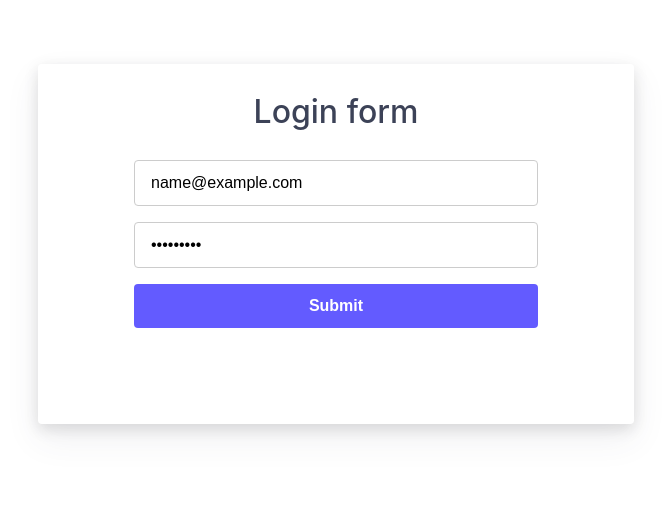
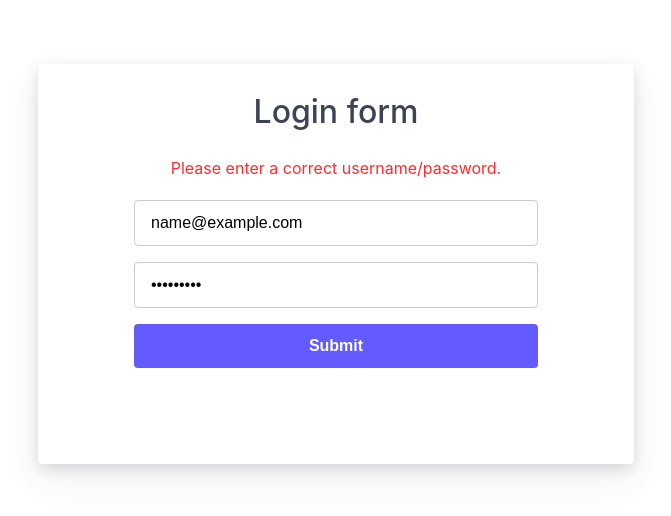
Before and after one commit to yomete/react-puppeteer-2021, a React (Create React App) app: page / in a window 1280 px wide. Both pictures are taken after typing "name@example.com", "Sample123" into the empty fields and a click on the button "Submit". Shown: the top 516 px of the page, without its empty margins (304-975 px from the left). Built offline with nearby package versions, Linux system fonts and the light colour scheme.

Commit message:
Add second test

```diff
--- a/src/App.css
+++ b/src/App.css
@@ -70,6 +70,11 @@
   cursor: pointer;
 }
 
+.form-error-text {
+  margin-bottom: 1.5rem;
+  color: #fe2c2c;
+}
+
 @keyframes App-logo-spin {
   from {
     transform: rotate(0deg);
--- a/src/App.js
+++ b/src/App.js
@@ -4,6 +4,7 @@ import "./App.css";
 
 function App() {
   const [isUserLoggedIn, setIsUserLoggedIn] = useState(false);
+  const [error, setError] = useState(false);
   const [email, setEmail] = useState("");
   const [password, setPassword] = useState("");
 
@@ -14,6 +15,11 @@ function App() {
       setIsUserLoggedIn(true);
     } else {
       setIsUserLoggedIn(false);
+      setError(true);
+
+      setTimeout(() => {
+        setError(false);
+      }, 4000);
     }
   };
 
@@ -24,6 +30,12 @@ function App() {
 
         {!isUserLoggedIn && (
           <form className="form" onSubmit={login}>
+            {error && (
+              <p className="form-error-text">
+                Please enter a correct username/password.
+              </p>
+            )}
+
             <input
               type="email"
               required
@@ -42,13 +54,16 @@ function App() {
                 setPassword(e.target.value);
               }}
             />
+
             <button type="submit" className="form-submit-button">
               Submit
             </button>
           </form>
         )}
 
-        {isUserLoggedIn && <p className="form-success-message">You are now signed in.</p>}
+        {isUserLoggedIn && (
+          <p className="form-success-message">You are now signed in.</p>
+        )}
       </div>
     </div>
   );
```
Also changed, not shown: src/setupTests.js (added, +5 -0 lines), 1 other file (tests, documents, lock files or other folders).
